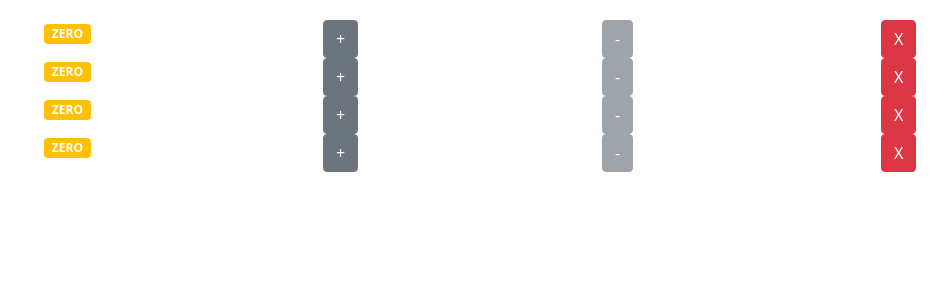
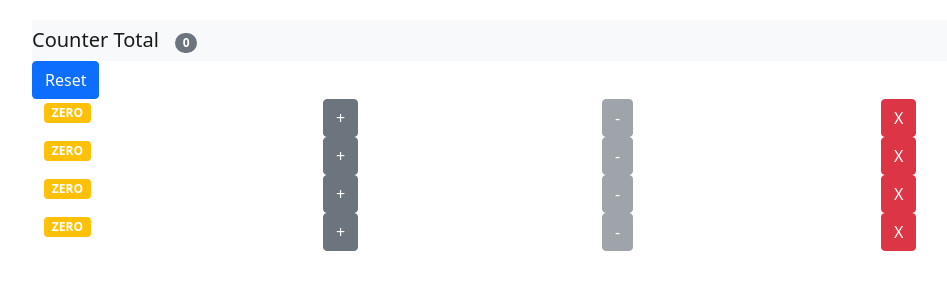
Before and after one commit to tharindukumarasiri/mosh-ex, a React (Create React App) app: page / in a window 1280 px wide. Shown: the top 300 px of the page, without its empty margins (50-997 px from the left). Built offline with nearby package versions, Linux system fonts and the light colour scheme.

Commit message:
addeed nav bar and improve functions

```diff
--- a/src/App.js
+++ b/src/App.js
@@ -1,6 +1,7 @@
 import React, { useState } from "react";
 import Movies from "./components/movies";
 import Counters from "./components/counters";
+import NavBar from "./components/navBar";
 
 function App() {
   const [counters, setCounters] = useState([
@@ -12,24 +13,51 @@ function App() {
 
   const increment = (counter) => {
     const newCounters = counters;
-    newCounters[counter.id - 1].value= counter.value + 1;
+    const index = counters.findIndex( c => c.id === counter.id );
+    newCounters[index].value = counter.value + 1;
     setCounters([...newCounters]);
-  }
+  };
 
   const decrement = (counter) => {
     const newCounters = counters;
-    newCounters[counter.id - 1].value= counter.value - 1;
+    const index = counters.findIndex( c => c.id === counter.id );
+    newCounters[index].value = counter.value - 1;
     setCounters([...newCounters]);
-  }
+  };
 
   const deleteCount = (counter) => {
-    let newCounters = counters.filter( (c) => { return c.id != counter.id} );
+    const newCounters = counters.filter((c) => {
+      return c.id != counter.id;
+    });
     setCounters([...newCounters]);
-  }
+  };
+
+  const getCounterTotal = () => {
+    const countersWithValues = counters.filter((counter) => {
+      return counter.value > 0;
+    });
+    return countersWithValues.length;
+  };
+
+  const resetCounters = () => {
+    const conterResetState = counters.map((counter) => {
+      return {id: counter.id, value: 0}
+    } )
+    setCounters([...conterResetState])
+  };
 
   return (
     <main className="container">
-      <Counters counters={counters} increment={(c) => increment(c)}  decrement={(c) => decrement(c)} deleteCount={(c) => deleteCount(c)} />
+      <NavBar counterTotal={getCounterTotal()} />
+      <button type="button" className="btn btn-primary " onClick={() => {resetCounters()}}>
+        Reset
+      </button>
+      <Counters
+        counters={counters}
+        increment={(c) => increment(c)}
+        decrement={(c) => decrement(c)}
+        deleteCount={(c) => deleteCount(c)}
+      />
     </main>
   );
 }
--- /dev/null
+++ b/src/components/navBar.jsx
@@ -0,0 +1,13 @@
+import React from 'react';
+
+export default function NavBar({ counterTotal }) {
+    return (
+        <nav className='navbar navbar-light bg-light'>
+            <div className='col'>
+                <span className='navbar-brand mb-0 h1'>Counter Total</span>
+                <span className='badge rounded-pill bg-secondary'>{ counterTotal }</span>
+            </div>
+
+        </nav>
+    )
+}
```
